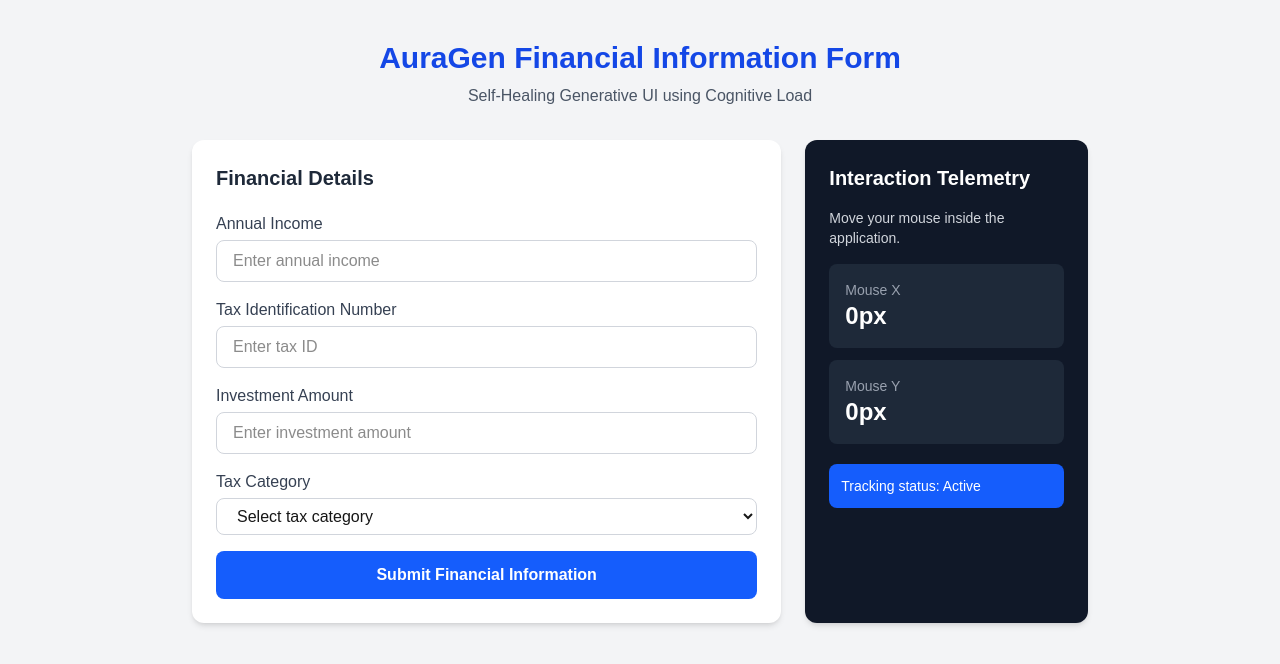
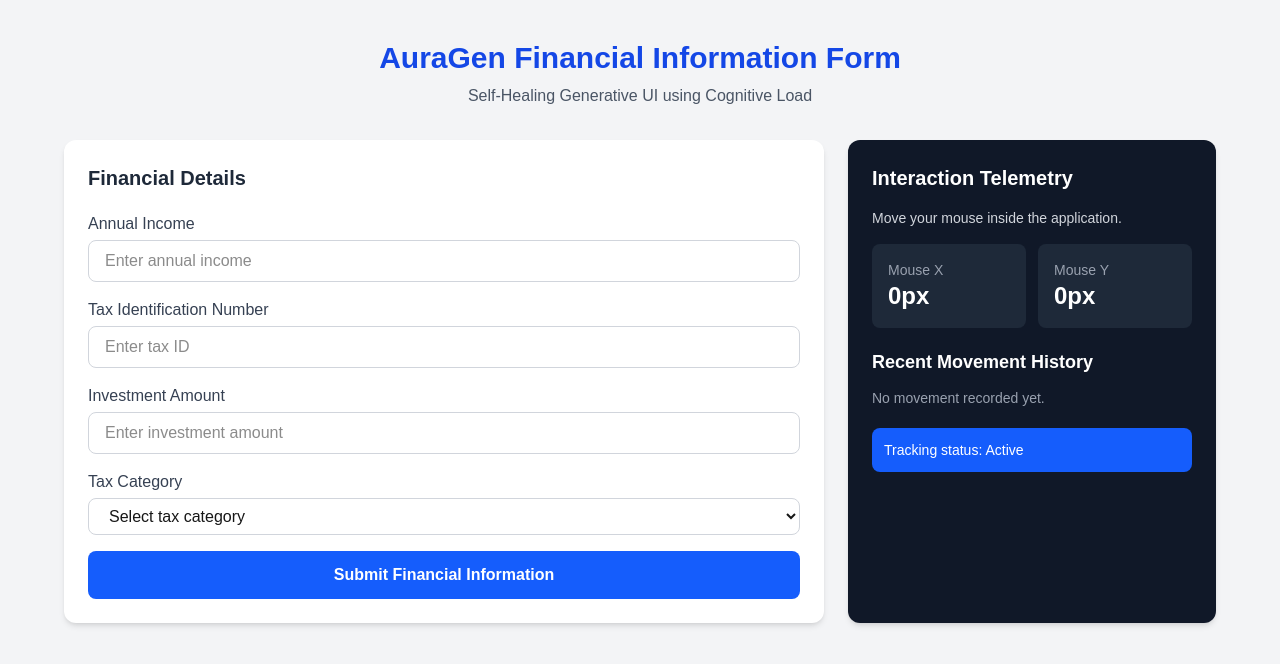
Before and after one commit to PrabhaVeluchamy/auragen-self-healing-genui, a Next.js app: page / in a window 1280 px wide. Shown: the top 664 px of the page. Built offline with nearby package versions, Linux system fonts and the light colour scheme.

Commit message:
Add mouse movement history tracking

```diff
--- a/app/page.tsx
+++ b/app/page.tsx
@@ -1,6 +1,11 @@
 "use client";
 
 import { useState } from "react";
+
+type MousePosition = {
+  x: number;
+  y: number;
+};
 
 export default function Home() {
   const [annualIncome, setAnnualIncome] = useState("");
@@ -8,23 +13,42 @@ export default function Home() {
   const [investmentAmount, setInvestmentAmount] = useState("");
   const [taxCategory, setTaxCategory] = useState("");
 
-  const [mousePosition, setMousePosition] = useState({
+  const [mousePosition, setMousePosition] = useState<MousePosition>({
     x: 0,
     y: 0,
   });
 
+  const [movementHistory, setMovementHistory] = useState<
+    MousePosition[]
+  >([]);
+
   const [formSubmitted, setFormSubmitted] = useState(false);
 
   const handleMouseMove = (
-    event: React.MouseEvent<HTMLDivElement>
+    event: React.MouseEvent<HTMLElement>
   ) => {
-    setMousePosition({
+    const newPosition: MousePosition = {
       x: event.clientX,
       y: event.clientY,
+    };
+
+    // Update the current mouse position
+    setMousePosition(newPosition);
+
+    // Store only the latest 5 mouse positions
+    setMovementHistory((previousHistory) => {
+      const updatedHistory = [
+        ...previousHistory,
+        newPosition,
+      ];
+
+      return updatedHistory.slice(-5);
     });
   };
 
-  const handleSubmit = (event: React.FormEvent<HTMLFormElement>) => {
+  const handleSubmit = (
+    event: React.FormEvent<HTMLFormElement>
+  ) => {
     event.preventDefault();
 
     setFormSubmitted(true);
@@ -42,7 +66,7 @@ export default function Home() {
       onMouseMove={handleMouseMove}
       className="min-h-screen bg-gray-100 px-6 py-10"
     >
-      <div className="mx-auto max-w-4xl">
+      <div className="mx-auto max-w-6xl">
         <div className="mb-8 text-center">
           <h1 className="text-3xl font-bold text-blue-700">
             AuraGen Financial Information Form
@@ -53,9 +77,9 @@ export default function Home() {
           </p>
         </div>
 
-        <div className="grid gap-6 md:grid-cols-3">
-          {/* Financial Form */}
-          <section className="rounded-xl bg-white p-6 shadow-md md:col-span-2">
+        <div className="grid gap-6 lg:grid-cols-3">
+          {/* Financial Information Form */}
+          <section className="rounded-xl bg-white p-6 shadow-md lg:col-span-2">
             <h2 className="mb-5 text-xl font-semibold text-gray-800">
               Financial Details
             </h2>
@@ -161,7 +185,7 @@ export default function Home() {
             )}
           </section>
 
-          {/* Mouse Tracking Panel */}
+          {/* Telemetry Panel */}
           <aside className="rounded-xl bg-gray-900 p-6 text-white shadow-md">
             <h2 className="mb-4 text-xl font-semibold">
               Interaction Telemetry
@@ -171,9 +195,11 @@ export default function Home() {
               Move your mouse inside the application.
             </p>
 
-            <div className="space-y-3">
+            {/* Current Position */}
+            <div className="grid grid-cols-2 gap-3">
               <div className="rounded-lg bg-gray-800 p-4">
                 <p className="text-sm text-gray-400">Mouse X</p>
+
                 <p className="text-2xl font-bold">
                   {mousePosition.x}px
                 </p>
@@ -181,10 +207,38 @@ export default function Home() {
 
               <div className="rounded-lg bg-gray-800 p-4">
                 <p className="text-sm text-gray-400">Mouse Y</p>
+
                 <p className="text-2xl font-bold">
                   {mousePosition.y}px
                 </p>
               </div>
+            </div>
+
+            {/* Movement History */}
+            <div className="mt-5">
+              <h3 className="mb-3 text-lg font-semibold">
+                Recent Movement History
+              </h3>
+
+              {movementHistory.length === 0 ? (
+                <p className="text-sm text-gray-400">
+                  No movement recorded yet.
+                </p>
+              ) : (
+                <div className="space-y-2">
+                  {movementHistory.map((position, index) => (
+                    <div
+                      key={`${position.x}-${position.y}-${index}`}
+                      className="rounded-lg bg-gray-800 px-3 py-2 text-sm"
+                    >
+                      <span className="text-gray-400">
+                        Position {index + 1}:
+                      </span>{" "}
+                      X={position.x}, Y={position.y}
+                    </div>
+                  ))}
+                </div>
+              )}
             </div>
 
             <div className="mt-5 rounded-lg bg-blue-600 p-3 text-sm">
```
